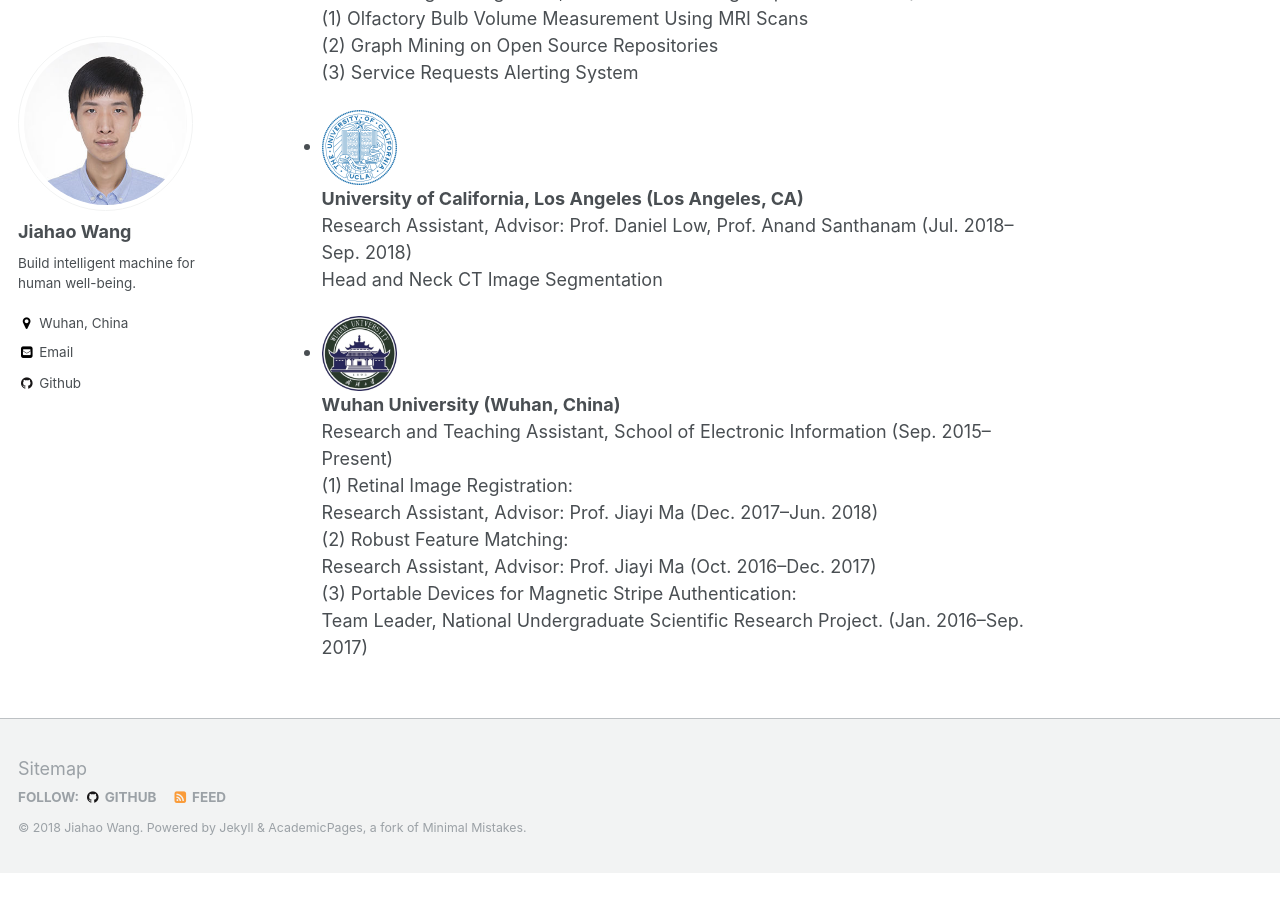
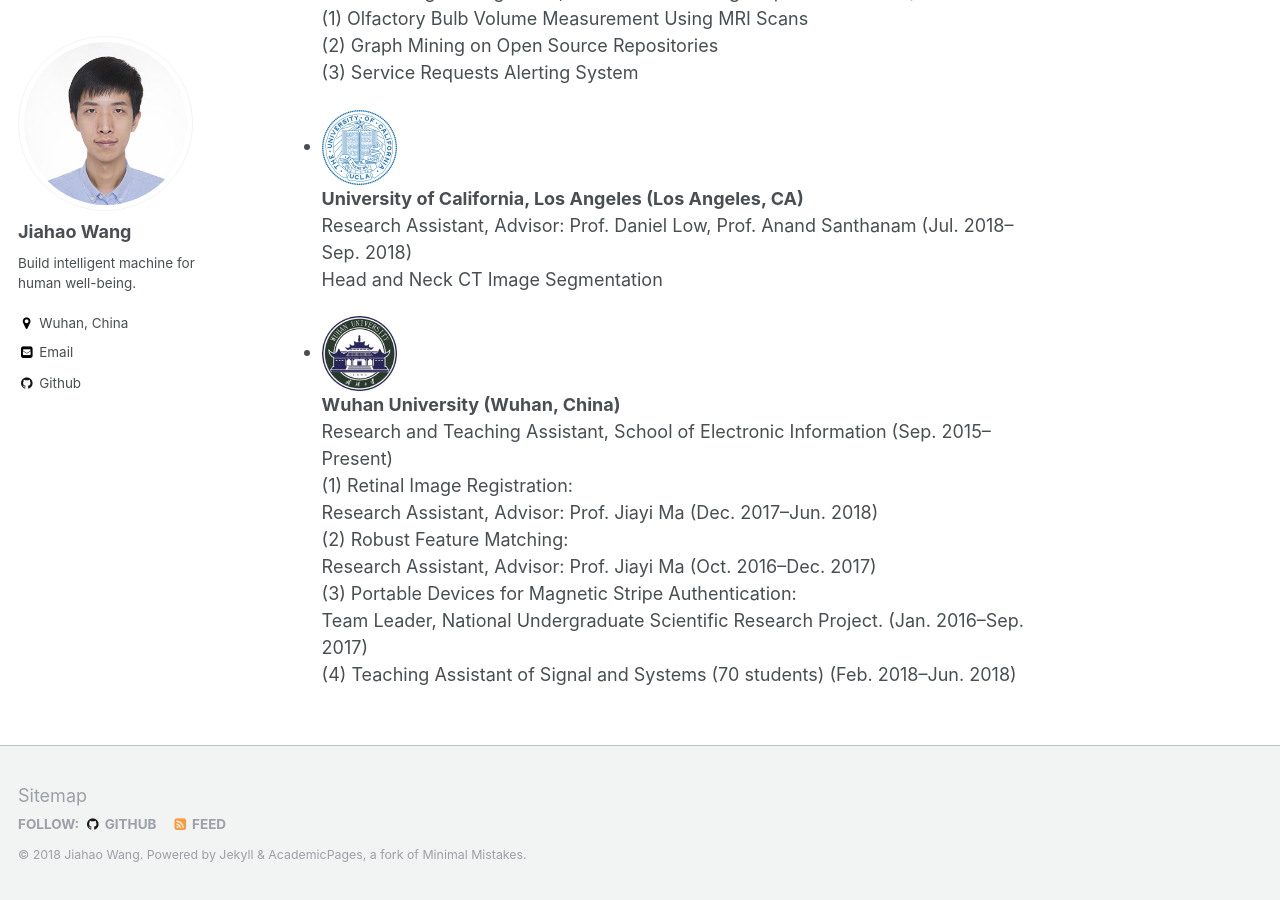
Before and after one commit to JiahaoPlus/JiahaoPlus.github.io, a Jekyll site: the page built from _pages/about.md, in a window 1280 px wide and 900 px high, scrolled down 1185 px. Built offline with Jekyll 4.4.1, drawn with Linux system fonts in a browser that asks for light colours; before the commit the page ends 2058 px from its top, so only the background shows below that.

Commit message:
update 'about'

```diff
--- a/_pages/about.md
+++ b/_pages/about.md
@@ -53,3 +53,4 @@ Research Assistant, Advisor: Prof. Jiayi Ma (Dec. 2017--Jun. 2018)<br>
 Research Assistant, Advisor: Prof. Jiayi Ma (Oct. 2016--Dec. 2017)<br>
 (3) Portable Devices for Magnetic Stripe Authentication:<br>
 Team Leader, National Undergraduate Scientific Research Project. (Jan. 2016--Sep. 2017)<br>
+(4) Teaching Assistant of Signal and Systems (70 students) (Feb. 2018--Jun. 2018)<br>
```
